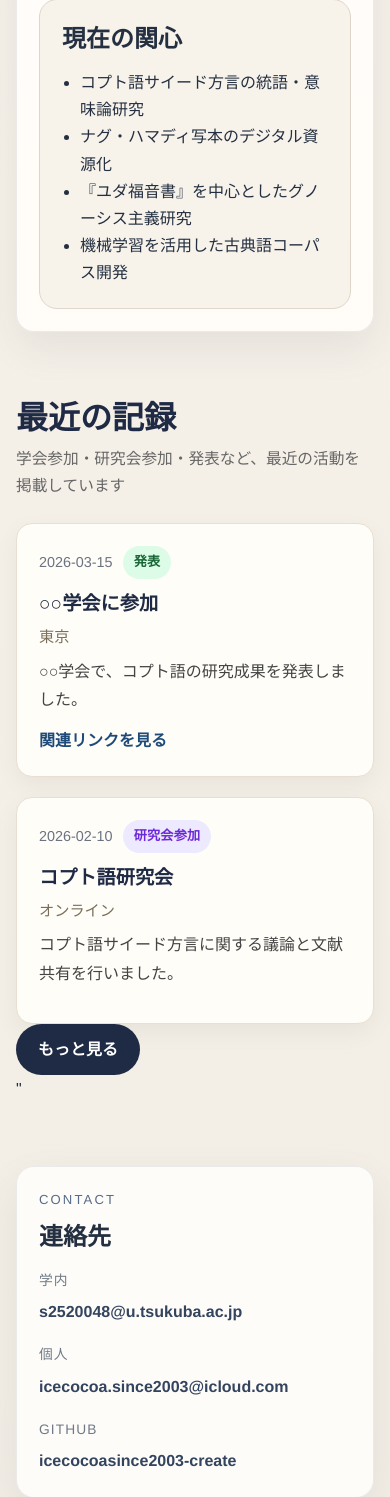
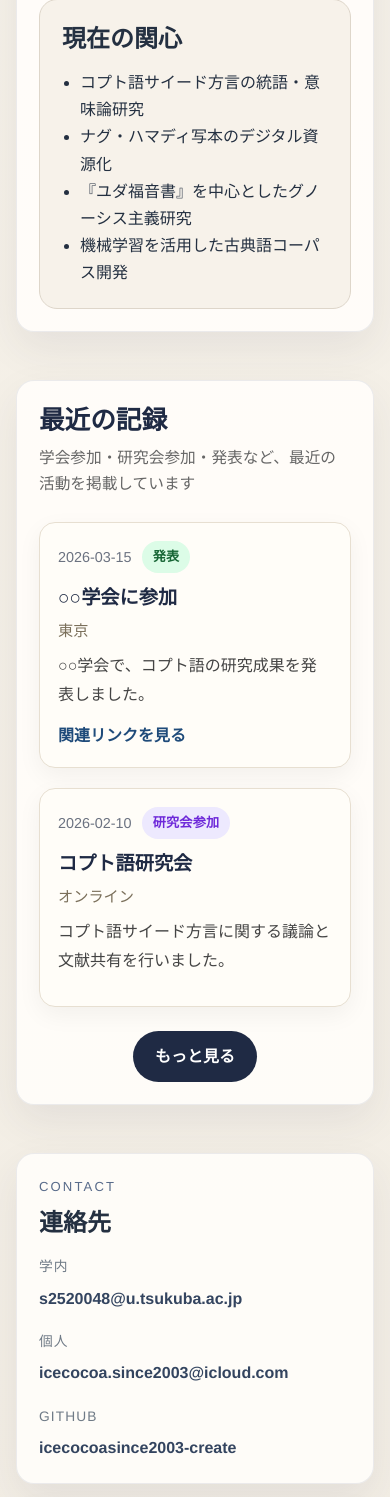
Before and after one commit to icecocoasince2003-create/Kokoa-Nabatame-Home-Page, a Flask app: page / in a window 390 px wide. Shown: the part 1324-2821 px from the top of the page. Run offline with Flask 3, Linux system fonts and the light colour scheme.

Commit message:
tenth commit

```diff
--- a/data/recent_records.json
+++ b/data/recent_records.json
@@ -12,7 +12,6 @@
         "type": "研究会参加",
         "title": "コプト語研究会",
         "place": "オンライン",
-        "description": "コプト語サイード方言に関する議論と文献共有を行いました。",
-        "url": ""
+        "description": "コプト語サイード方言に関する議論と文献共有を行いました。"
     }
 ]
--- a/public/style.css
+++ b/public/style.css
@@ -483,6 +483,7 @@ tbody tr:hover {
         flex-direction: column;
         align-items: flex-start;
     }
+}
 
 .section-block {
     margin: 64px 0;
@@ -544,33 +545,33 @@ tbody tr:hover {
     letter-spacing: 0.02em;
 }
 
-      /* 種別ごとの色 */
-      .badge-学会参加 {
+/* 最近の記録用バッジ */
+.record-badge.badge-学会参加 {
     background: #dbeafe;
     color: #1d4ed8;
 }
 
-      .badge-研究会参加 {
+.record-badge.badge-研究会参加 {
     background: #ede9fe;
     color: #6d28d9;
 }
 
-      .badge-発表 {
+.record-badge.badge-発表 {
     background: #dcfce7;
     color: #166534;
 }
 
-      .badge-論文 {
+.record-badge.badge-論文 {
     background: #fef3c7;
     color: #92400e;
 }
 
-      .badge-受賞 {
+.record-badge.badge-受賞 {
     background: #fee2e2;
     color: #b91c1c;
 }
 
-      .badge-イベント {
+.record-badge.badge-イベント {
     background: #fce7f3;
     color: #be185d;
 }
@@ -627,6 +628,7 @@ tbody tr:hover {
 
 .record-year-group {
     margin-bottom: 40px;
+    scroll-margin-top: 100px;
 }
 
 .record-year-title {
@@ -635,7 +637,6 @@ tbody tr:hover {
     padding-left: 12px;
     border-left: 4px solid #1f2a44;
     color: #1f2a44;
-      }
 }
 
 .year-nav {
@@ -673,10 +674,16 @@ tbody tr:hover {
     border-color: #1f2a44;
 }
 
-      .record-year-group {
-        scroll-margin-top: 100px;
+@media (max-width: 680px) {
+    .section-block {
+        margin: 48px 0;
     }
 
-      html{
-        scroll-behavior: smooth;
+    .record-card {
+        padding: 18px;
     }
+
+    .section-heading h2 {
+        font-size: 1.6rem;
+    }
+}
--- a/templates/index.html
+++ b/templates/index.html
@@ -75,7 +75,7 @@
             </div>
         </section> -->
 
-        <section class="section-block">
+        <section class="section-block panel">
             <div class="section-heading">
                 <h2>最近の記録</h2>
                 <p>学会参加・研究会参加・発表など、最近の活動を掲載しています</p>
@@ -104,9 +104,9 @@
                 {% endfor %}
             </div>
 
-            <div class="more-buttom-wrap">
+            <div class="more-button-wrap">
                 <a href="{{url_for('activity')}}#all-records" class="more-button">もっと見る</a>
-            </div>"
+            </div>
         </section>
 
         <section class="panel contact-panel">
```
Lines whose indentation alone changed are shown as unchanged.
